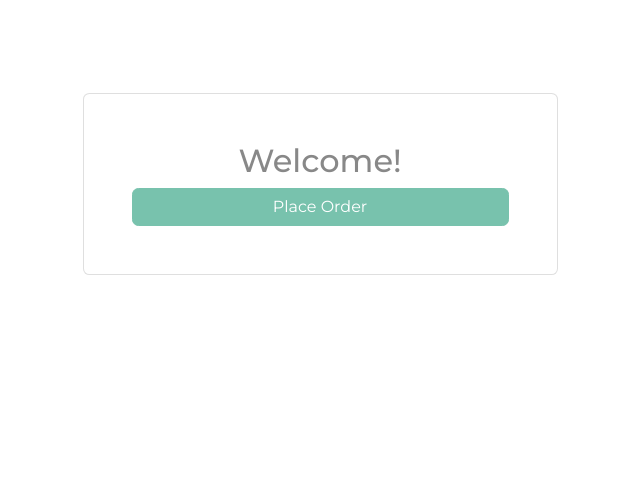
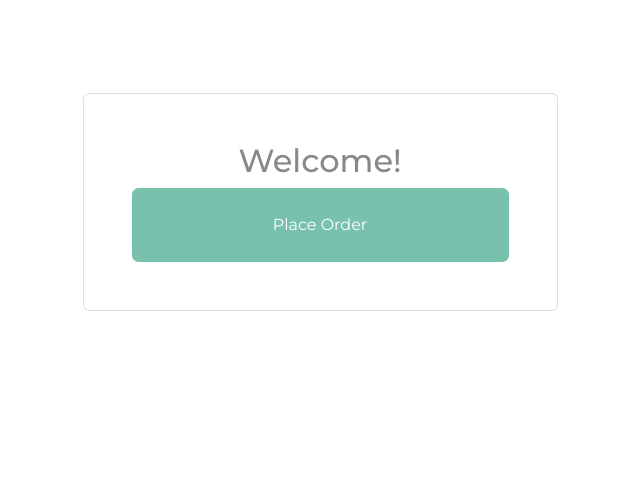
Before and after one commit to Code-Institute-Submissions/brads-burgers, a Django app: page / in a window 1280 px wide. Shown: the part 155-657 px from the top of the page, without its empty margins (320-960 px from the left). Run offline with Django 3.2, Linux system fonts and the light colour scheme; some libraries are stand-ins or nearby versions.

Commit message:
Add screenshots of project to README file

```diff
--- a/customer/templates/customer/index.html
+++ b/customer/templates/customer/index.html
@@ -5,7 +5,7 @@
     <div class="row justify-content-center mt-1">
         <div class="card col-md-5 col-sm-12 p-5 text-center">
             <h2>Welcome!</h2>
-            <a href="{% url 'customer:order' %}" class="btn btn-primary">Place Order</a>
+            <a href="{% url 'customer:order' %}" class="btn btn-primary p-4">Place Order</a>
         </div>
     </div>
 </div>
```
Also changed, not shown: README.md, assets/images/burger.png (added), assets/images/drink.png (added), assets/images/index.png (added), assets/images/order.png (added), assets/images/salad.png (added).
